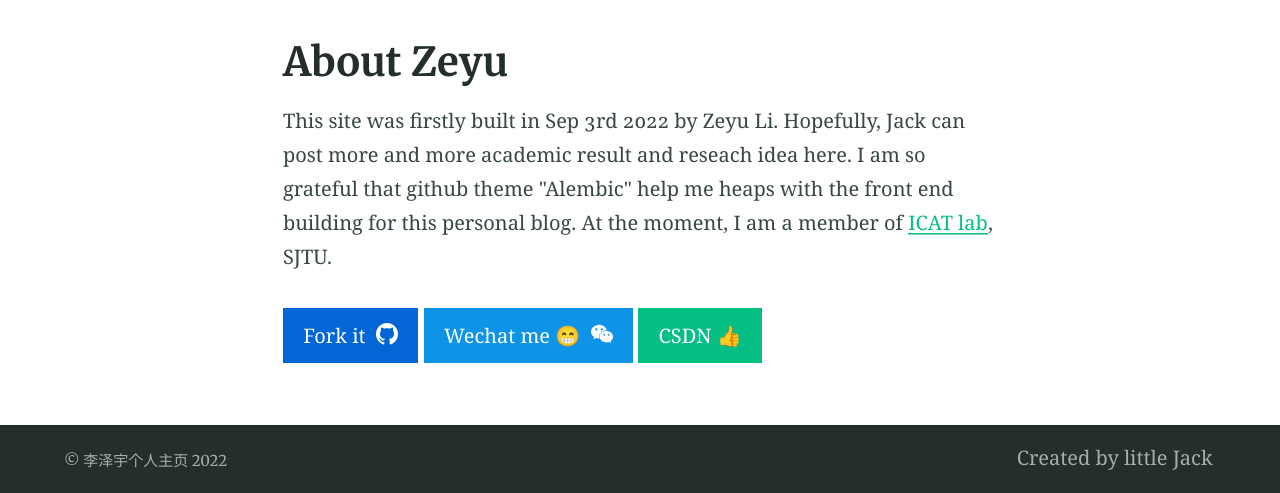
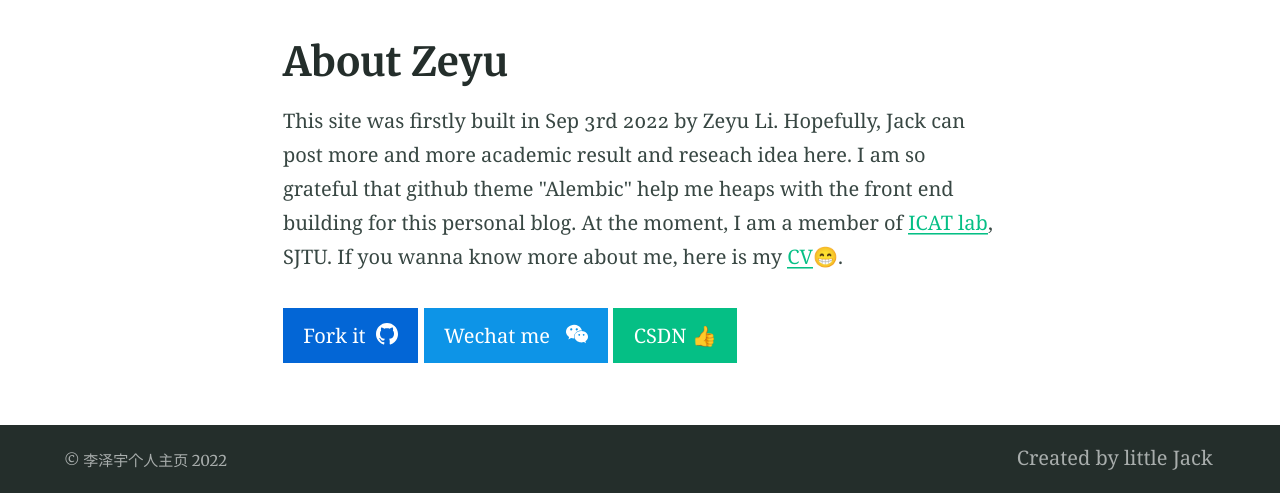
Before and after one commit to lizeyujack/lizeyujack.github.io, a Jekyll site: the page built from index.md, in a window 1280 px wide. Shown: the part 424-917 px from the top of the page. Built offline with Jekyll 4.4.1, drawn with Linux system fonts in a browser that asks for light colours.

Commit message:
Update index.md

```diff
--- a/index.md
+++ b/index.md
@@ -8,6 +8,6 @@ excerpt: "This site was firstly built in Sep 3rd 2022 by Zeyu Li. Hopefully, Jac
 ---
 
 
-This site was firstly built in Sep 3rd 2022 by Zeyu Li. Hopefully, Jack can post more and more academic result and reseach idea here. I am so grateful that github theme \"Alembic\" help me heaps with the front end building for this personal blog. At the moment, I am a member of [ICAT lab](https://sjtu-icat.github.io/), SJTU.
+This site was firstly built in Sep 3rd 2022 by Zeyu Li. Hopefully, Jack can post more and more academic result and reseach idea here. I am so grateful that github theme \"Alembic\" help me heaps with the front end building for this personal blog. At the moment, I am a member of [ICAT lab](https://sjtu-icat.github.io/), SJTU. If you wanna know more about me, here is my [CV](https://github.com/lizeyujack/lizeyujack.github.io/files/9566337/default.pdf)😁.
 
-{% include button.html text="Fork it" icon="github" link="https://github.com/lizeyujack/" color="#0366d6" %}  {% include button.html text="Wechat me 😁"  icon="wechat" link="/pic/"  color="#0d94e7" %} {% include button.html text="CSDN 👍" link="https://blog.csdn.net/qq_44881486?spm=1011.2415.3001.5343" %}
+{% include button.html text="Fork it" icon="github" link="https://github.com/lizeyujack/" color="#0366d6" %}  {% include button.html text="Wechat me "  icon="wechat" link="/pic/"  color="#0d94e7" %} {% include button.html text="CSDN 👍" link="https://blog.csdn.net/qq_44881486?spm=1011.2415.3001.5343" %}
```
